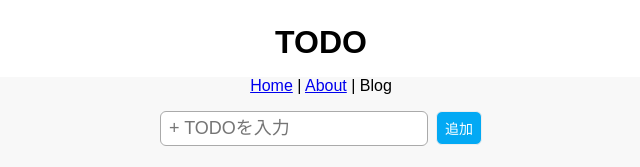
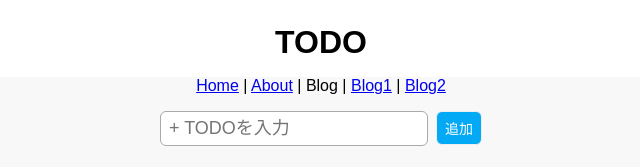
Before and after one commit to pgst/my-vue3-todo, a Vue app in the folder my-vue3-todo/: page / in a window 1280 px wide. Shown: the top 167 px of the page, without its empty margins (319-959 px from the left). Built offline with nearby package versions, Linux system fonts and the light colour scheme.

Commit message:
動的ルート

```diff
--- a/my-vue3-todo/src/App.vue
+++ b/my-vue3-todo/src/App.vue
@@ -16,7 +16,8 @@ const goBlog = () => {
     <TheHeader>ヘッダー</TheHeader>
     <nav>
       <router-link to="/">Home</router-link> | <router-link to="/about">About</router-link> |
-      <span @click="goBlog">Blog</span>
+      <span @click="goBlog">Blog</span> | <router-link to="/blog/1">Blog1</router-link> |
+      <router-link to="/blog/2">Blog2</router-link>
     </nav>
     <main class="main"><router-view /></main>
     <TheFooter>フッター</TheFooter>
--- a/my-vue3-todo/src/router/index.js
+++ b/my-vue3-todo/src/router/index.js
@@ -26,6 +26,11 @@ const router = createRouter({
       component: () => import('@/views/BlogPage.vue')
     },
     {
+      path: '/blog/:id',
+      name: 'blogId',
+      component: () => import('@/views/BlogPage.vue')
+    },
+    {
       path: '/:pathMatch(.*)*',
       name: 'notFound',
       component: () => import('@/views/NotFound.vue')
```
